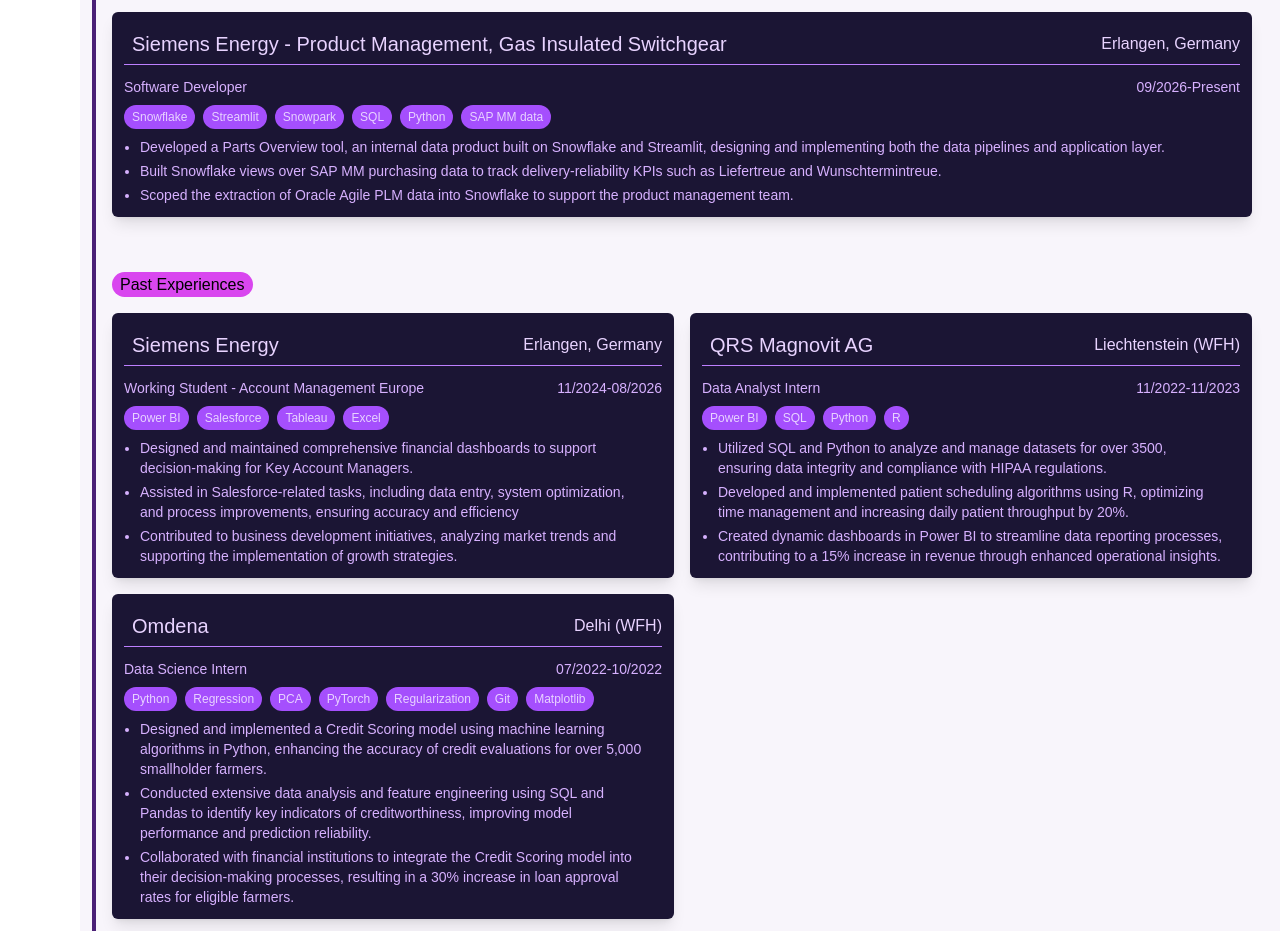
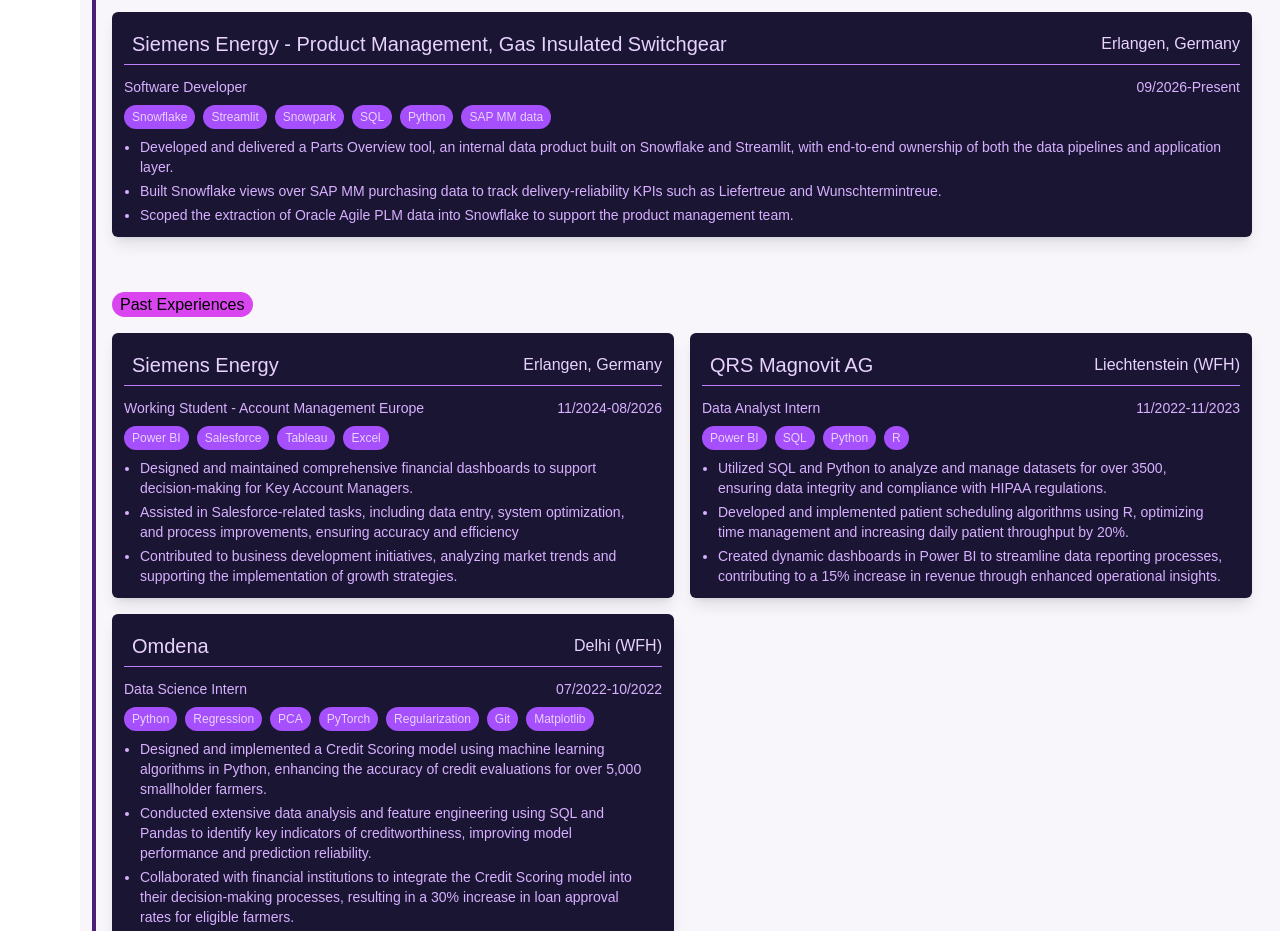
Before and after one commit to me-safya/Akshat-s-Portfolio-master, a React (Vite) app in the folder client/: page / in a window 1280 px wide. Shown: the part 1640-2571 px from the top of the page. Built offline with nearby package versions, Linux system fonts and the light colour scheme; a web font is replaced by a local one.

Commit message:
Update responsibilities for current job to clarify ownership of Parts Overview tool development

```diff
--- a/client/src/components/EdNEx.jsx
+++ b/client/src/components/EdNEx.jsx
@@ -30,7 +30,7 @@
   startDate: "09/2026",
   endDate: "Present",
   responsibilities: [
-    "Developed a Parts Overview tool, an internal data product built on Snowflake and Streamlit, designing and implementing both the data pipelines and application layer.",
+    "Developed and delivered a Parts Overview tool, an internal data product built on Snowflake and Streamlit, with end-to-end ownership of both the data pipelines and application layer.",
     "Built Snowflake views over SAP MM purchasing data to track delivery-reliability KPIs such as Liefertreue and Wunschtermintreue.",
     "Scoped the extraction of Oracle Agile PLM data into Snowflake to support the product management team.",
   ],
```
